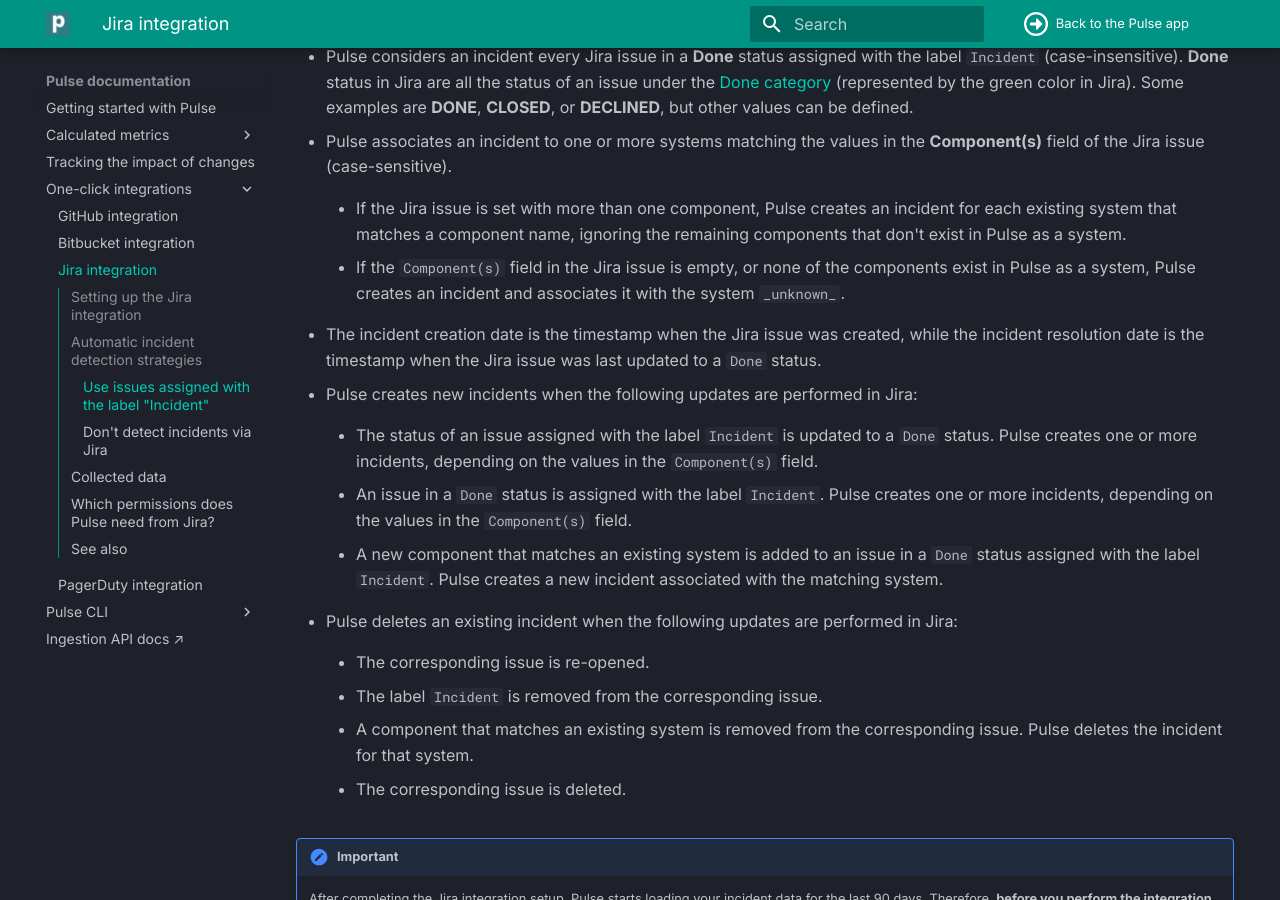
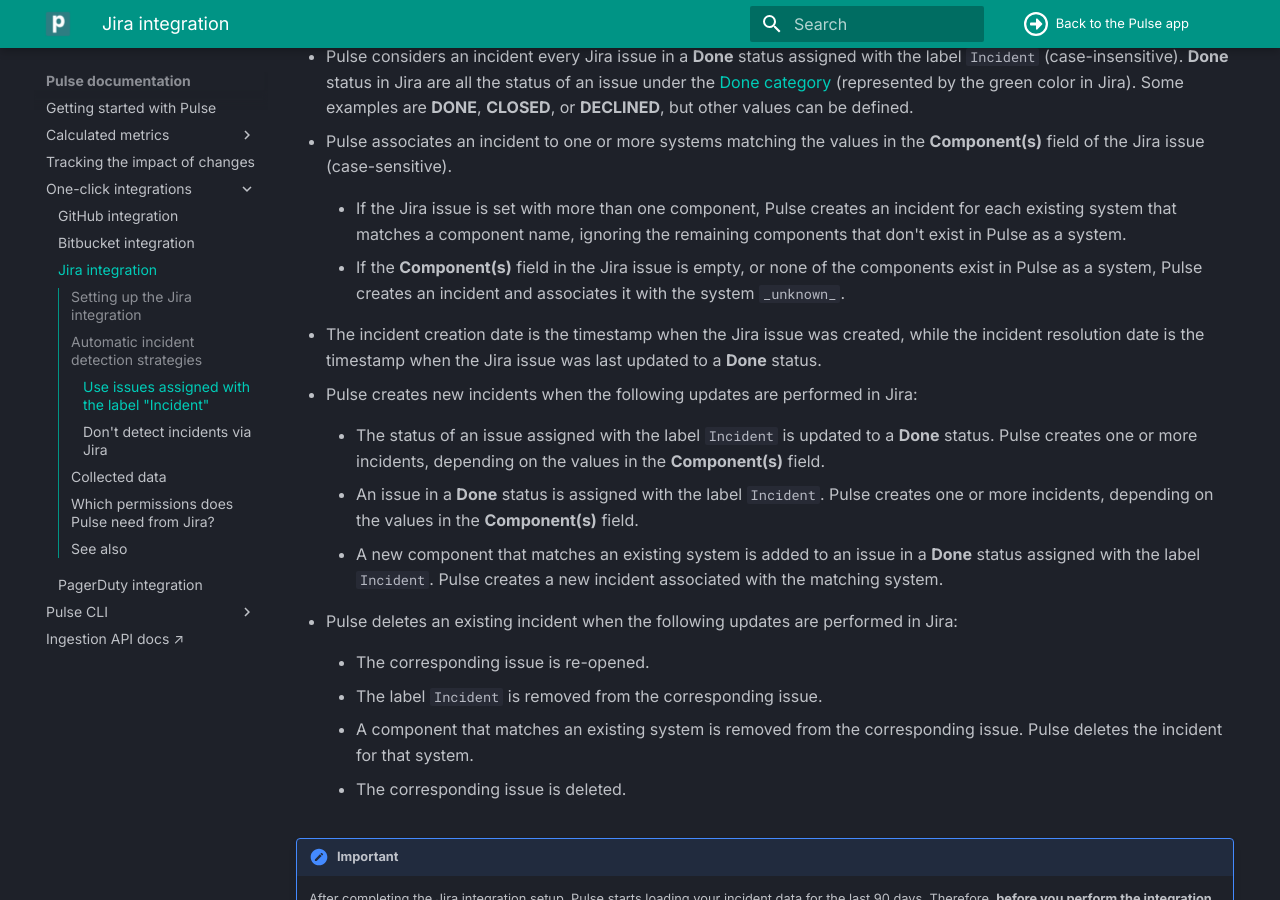
Before and after one commit to codacy/pulse-user-docs, an MkDocs documentation site: the page built from docs/one-click-integrations/jira-integration.md, in a window 1280 px wide and 900 px high, scrolled down 3061 px. Built offline with MkDocs 1.6.1 and Material for MkDocs 9.7.7, drawn with Linux system fonts in a browser that asks for light colours.

Commit message:
style: Fix formatting

```diff
--- a/docs/one-click-integrations/jira-integration.md
+++ b/docs/one-click-integrations/jira-integration.md
@@ -54,17 +54,17 @@
 
     -   If the Jira issue is set with more than one component, Pulse creates an incident for each existing system that matches a component name, ignoring the remaining components that don't exist in Pulse as a system.
 
-    -   If the `Component(s)` field in the Jira issue is empty, or none of the components exist in Pulse as a system, Pulse creates an incident and associates it with the system `_unknown_`.
+    -   If the **Component(s)** field in the Jira issue is empty, or none of the components exist in Pulse as a system, Pulse creates an incident and associates it with the system `_unknown_`.
 
--   The incident creation date is the timestamp when the Jira issue was created, while the incident resolution date is the timestamp when the Jira issue was last updated to a `Done` status.
+-   The incident creation date is the timestamp when the Jira issue was created, while the incident resolution date is the timestamp when the Jira issue was last updated to a **Done** status.
 
 -   Pulse creates new incidents when the following updates are performed in Jira:
 
-    -   The status of an issue assigned with the label `Incident` is updated to a `Done` status. Pulse creates one or more incidents, depending on the values in the `Component(s)` field.
+    -   The status of an issue assigned with the label `Incident` is updated to a **Done** status. Pulse creates one or more incidents, depending on the values in the **Component(s)** field.
 
-    -   An issue in a `Done` status is assigned with the label `Incident`. Pulse creates one or more incidents, depending on the values in the `Component(s)` field.
+    -   An issue in a **Done** status is assigned with the label `Incident`. Pulse creates one or more incidents, depending on the values in the **Component(s)** field.
 
-    -   A new component that matches an existing system is added to an issue in a `Done` status assigned with the label `Incident`. Pulse creates a new incident associated with the matching system.
+    -   A new component that matches an existing system is added to an issue in a **Done** status assigned with the label `Incident`. Pulse creates a new incident associated with the matching system.
 
 -   Pulse deletes an existing incident when the following updates are performed in Jira:
 
@@ -78,7 +78,7 @@
 
 !!! important
     After completing the Jira integration setup, Pulse starts loading your incident data for the last 90 days. Therefore, **before you perform the integration setup**, make sure the corresponding Jira issues follow the rules described above, so Pulse can load your historical data correctly.
-    Pulse will only create incidents for the Jira issues in a `Done` status that are assigned with the label `Incident`, and associates them with the systems matching the values in the `Component(s)` field as described above.
+    Pulse will only create incidents for the Jira issues in a **Done** status that are assigned with the label `Incident`, and associates them with the systems matching the values in the **Component(s)** field as described above.
 
 ### Don't detect incidents via Jira {: id="jira-incident-not-detect"}
 
```
